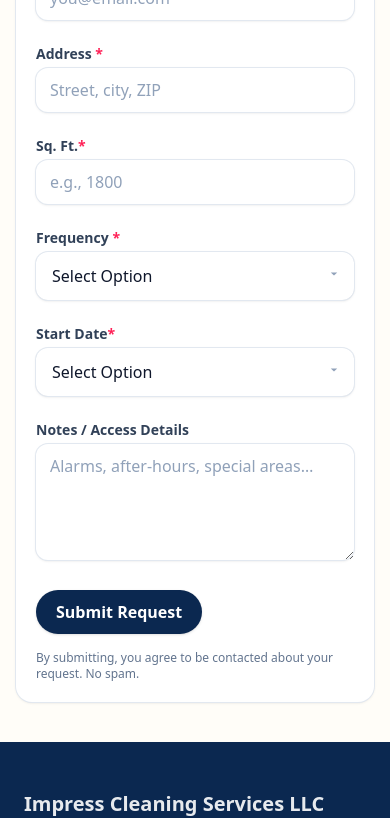
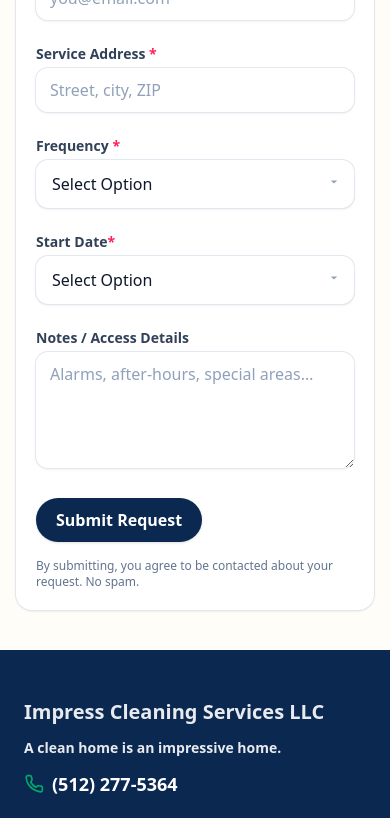
Before and after one commit to resp23f/impress-cleaning-site, a Next.js app: page / in a window 390 px wide. Shown: the part 5376-6194 px from the top of the page. Built offline with nearby package versions, Linux system fonts and the light colour scheme.

Commit message:
Fix mobile input sizing on quote form (Start Date, Frequency, Notes) for iPhone layout

```diff
--- a/src/app/ImpressCleaningSite.jsx
+++ b/src/app/ImpressCleaningSite.jsx
@@ -514,7 +514,7 @@
     {/* Address (full width on md) */}
     <div className="col-span-2">
     <label htmlFor="address" className="block text-sm font-bold text-slate-700">
-        Address <span className="text-rose-500">*</span>
+        Service Address <span className="text-rose-500">*</span>
     </label>
     <input
         id="address"
@@ -522,20 +522,6 @@
         type="text"
         required
         placeholder="Street, city, ZIP"
-        className="mt-1 w-full rounded-xl bg-white ring-1 ring-slate-200 px-3.5 py-2.5 text-slate-900 placeholder-slate-400 shadow-sm outline-none focus:ring-2 focus:ring-emerald-500"
-    />
-    </div>
-
-    {/* Sq. Ft. */}
-    <div className="col-span-2">
-    <label htmlFor="sqft" className="block text-sm font-bold text-slate-700">Sq. Ft.<span className="text-rose-500">*</span>
-    </label>
-    <input
-        id="sqft"
-        name="sqft"
-        inputMode="numeric"
-        pattern="[0-9]*"
-        placeholder="e.g., 1800"
         className="mt-1 w-full rounded-xl bg-white ring-1 ring-slate-200 px-3.5 py-2.5 text-slate-900 placeholder-slate-400 shadow-sm outline-none focus:ring-2 focus:ring-emerald-500"
     />
     </div>
```
